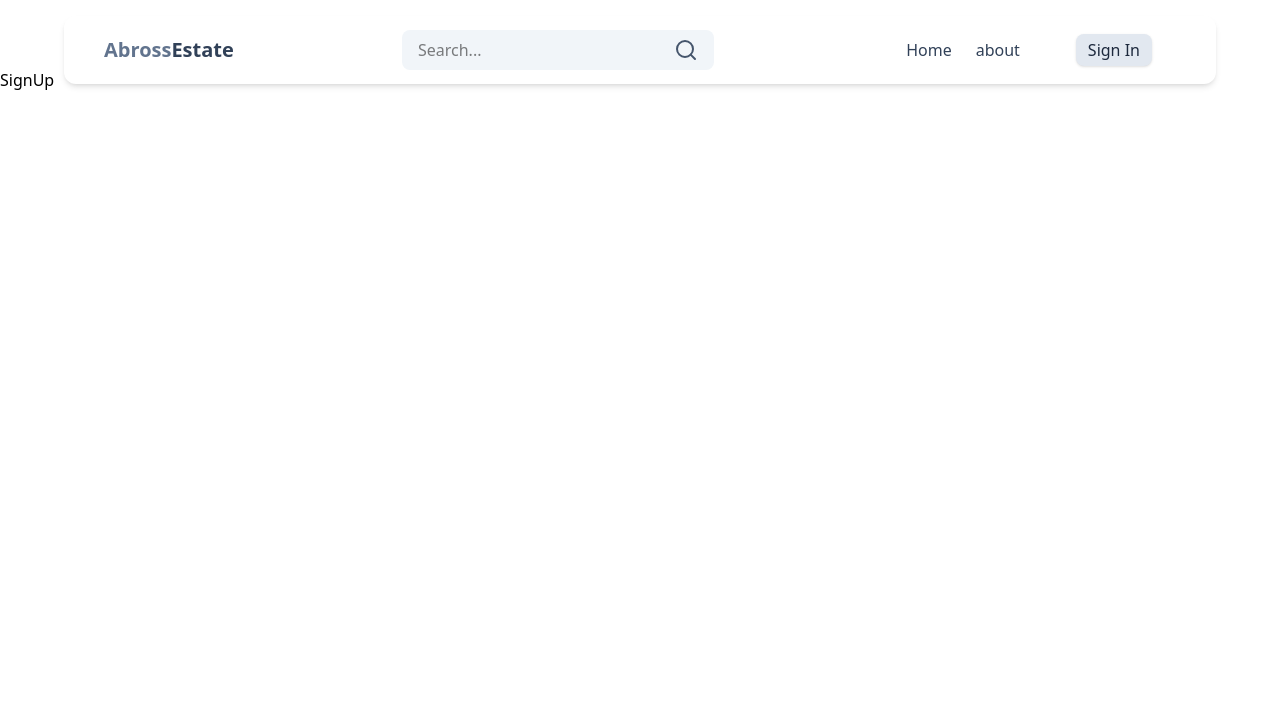
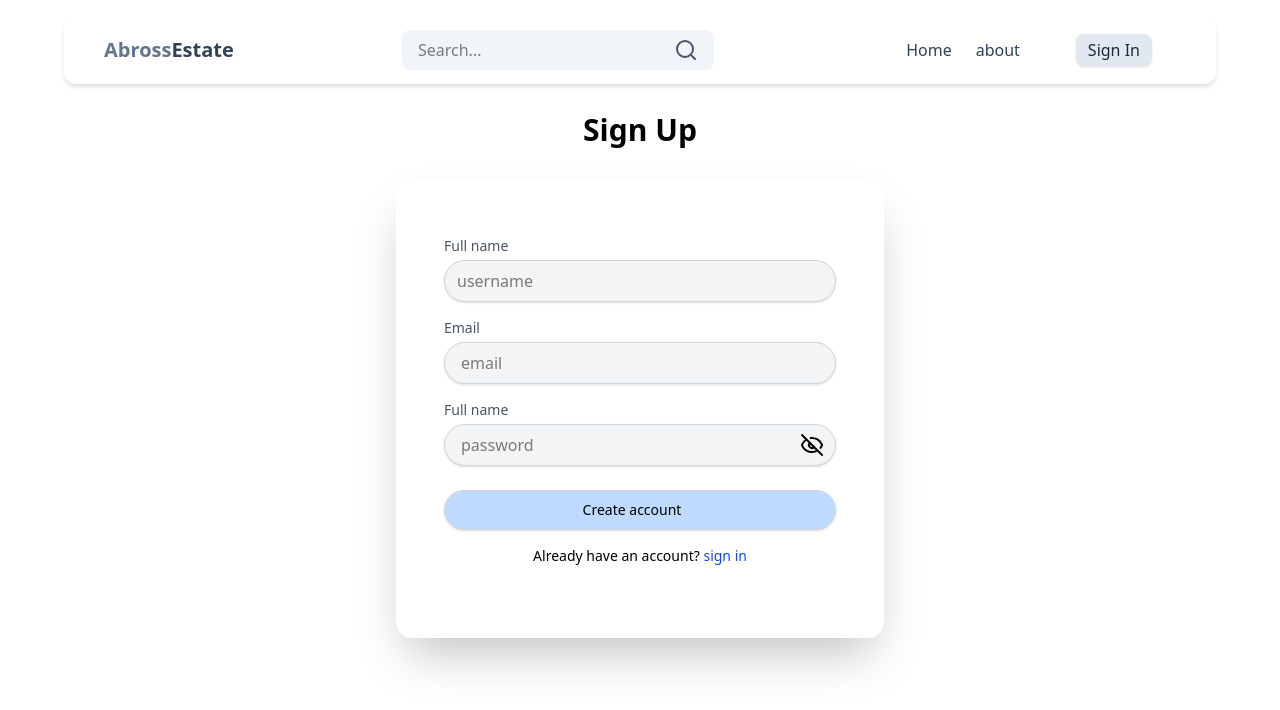
Before and after one commit to stpholise/mern-estate, a React (Vite) app in the folder client/: page /signup in a window 1280 px wide. Shown: the top 710 px of the page. Built offline with nearby package versions, Linux system fonts and the light colour scheme.

Commit message:
make the signup page ui

```diff
--- a/client/src/pages/SignUp.jsx
+++ b/client/src/pages/SignUp.jsx
@@ -1,9 +1,74 @@
-import React from 'react'
+import { useState } from "react";
+import { EyeOff, Eye, Mail } from "lucide-react";
+import { Link } from 'react-router'
 
 const SignUp = () => {
+  const [showPassword, setShowPassword] = useState(false);
+
+  const handleSubmit = (e) => {
+    e.preventDefault()
+  }
+
   return (
-    <div>SignUp</div>
-  )
-}
+    <div className=" flex items-center justify-center">
+      <div className="p-3  w-full  max-w-lg mx-auto  rounded-lg ">
+        <h1 className="text-3xl text-center font-semibold my-8">Sign Up</h1>
+        <form onSubmit={handleSubmit}>
+          <div className="relative flex flex-col gap-4 shadow-2xl px-4 py-4 lg:px-12  lg:py-14 rounded-2xl ">
+            <div className="">
+              <p className="text-gray-600  mb-1 text-sm font-medium">Full name</p>
+              <input
+                type="text"
+                placeholder="username"
+                name="username"
+                id="username"
+                className="border shadow border-gray-300 bg-gray-100 px-3 py-2 rounded-3xl outline-none w-full "
+              />
+            </div>
+            <div className="relative">
+              <p className="text-gray-600 mb-1  text-sm font-medium">Email</p>
+              <input
+                type="email"
+                placeholder="email"
+                name="email"
+                id="email"
+                className=" border shadow border-gray-300 bg-gray-100 px-4 py-2 outline-none rounded-3xl w-full"
+              />
+            </div>
+            <div className="relative  ">
+              <p className="text-gray-600 mb-1 text-sm font-medium">Full name</p>
+              <div className="relative flex">
+                <input
+                  type={showPassword? "text":"password"}
+                  placeholder="password"
+                  name="username"
+                  id="username"
+                  className="border shadow border-gray-300 bg-gray-100 py-2 px-4 pr-8 rounded-3xl outline-none w-full"
+                />
+                <button
+                  onClick={() => setShowPassword((prev) => !prev)}
+                  type="button"
+                  className="absolute right-6 top-0 bottom-0 w-3"
+                >
+                  {showPassword ? <Eye /> : <EyeOff />}
+                </button>
+              </div>
+            </div>
+              <button type="submit" className="w-full h-10 mt-2 py-2 px-4 text-sm font-medium bg-blue-200 border shadow border-gray-300  pr-8 rounded-3xl outline-none ">
+                 Create account
+              </button>
+              <p className="text-sm text-black text-center">Already have an account? <Link to={'signin'} className="text-blue-700 font-medium"> sign in</Link></p>
 
-export default SignUp
+              <div className="">
+
+              </div>
+          </div>
+
+        </form>
+
+      </div>
+    </div>
+  );
+};
+
+export default SignUp;
```
